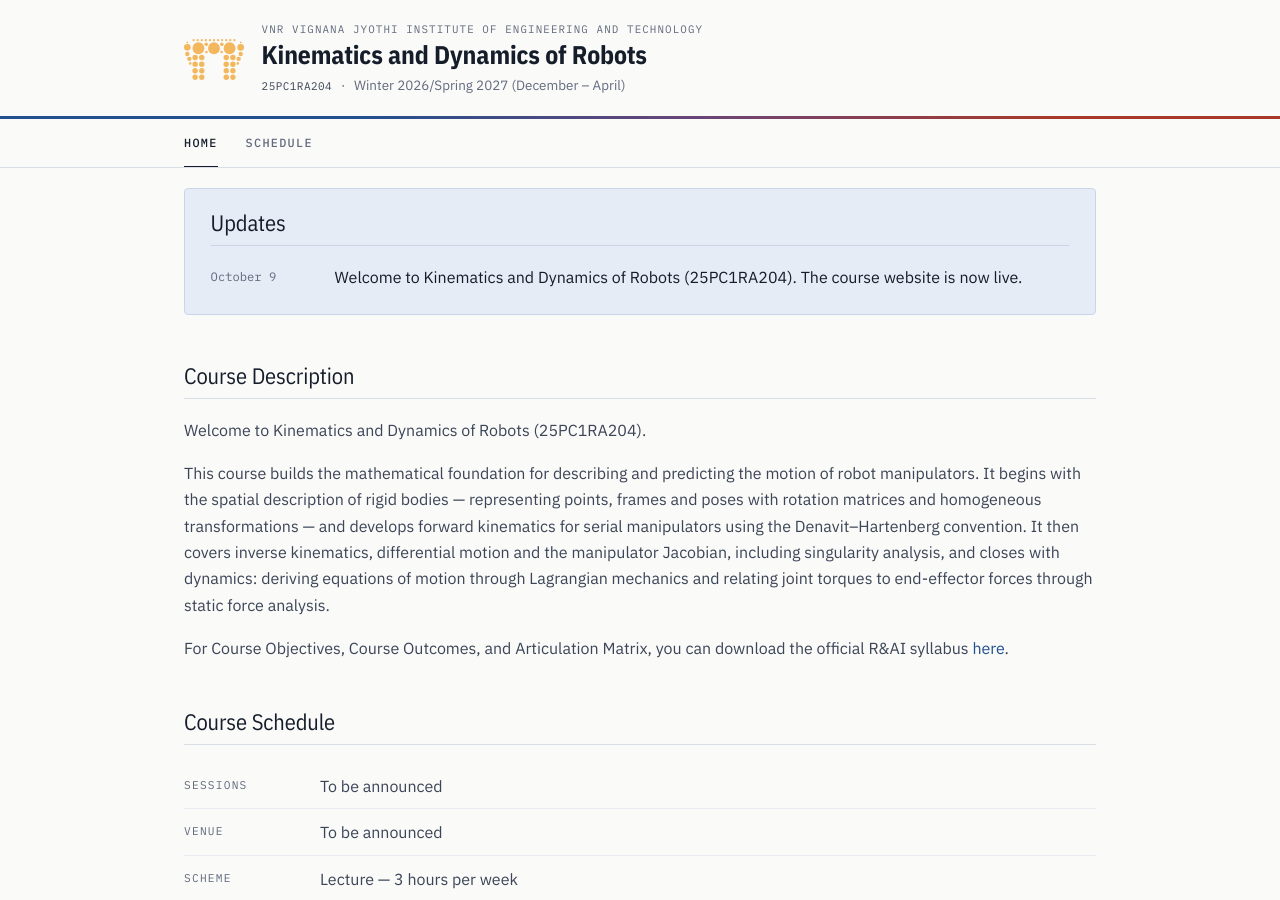
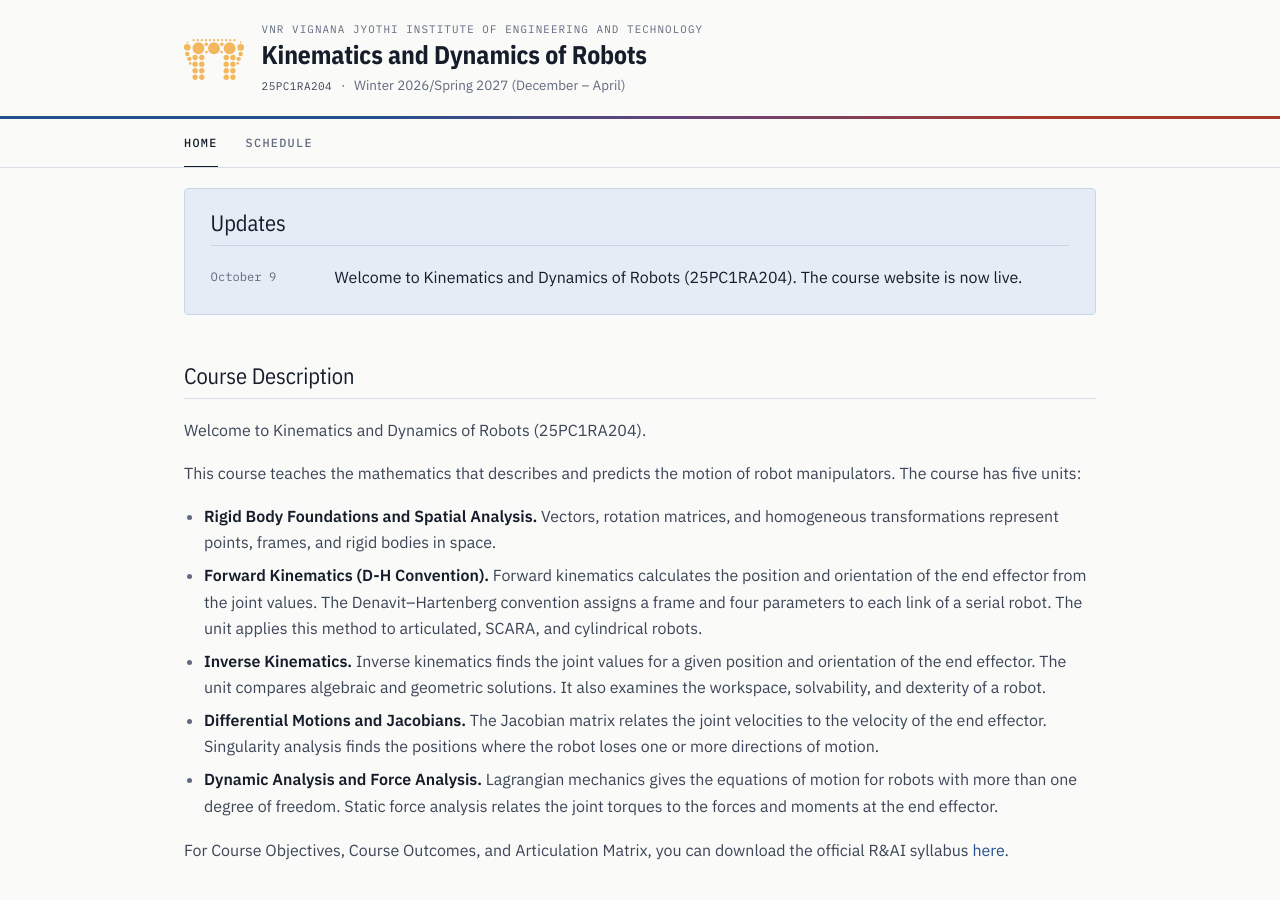
Before and after one commit to uhvardhan/kinematics-dynamics-robots, a Jekyll site: the page built from index.md, in a window 1280 px wide and 900 px high. Built offline with Jekyll 4.4.1, drawn with Linux system fonts in a browser that asks for light colours.

Commit message:
Rewrite the course description in Simplified Technical English
Short active sentences and one entry per syllabus unit, following the
ASD-STE100 rules of the simple-english skill.

Co-Authored-By: Claude Opus 5.5 <noreply@anthropic.com>
Claude-Session: https://claude.ai/code/session_01Asub2d363DQaGTL1eJYgtC

```diff
--- a/index.md
+++ b/index.md
@@ -6,14 +6,13 @@ permalink: /
 
 Welcome to Kinematics and Dynamics of Robots (25PC1RA204).
 
-This course builds the mathematical foundation for describing and predicting the motion of
-robot manipulators. It begins with the spatial description of rigid bodies — representing
-points, frames and poses with rotation matrices and homogeneous transformations — and
-develops forward kinematics for serial manipulators using the Denavit–Hartenberg convention.
-It then covers inverse kinematics, differential motion and the manipulator Jacobian,
-including singularity analysis, and closes with dynamics: deriving equations of motion
-through Lagrangian mechanics and relating joint torques to end-effector forces through
-static force analysis.
+This course teaches the mathematics that describes and predicts the motion of robot manipulators. The course has five units:
+
+- **Rigid Body Foundations and Spatial Analysis.** Vectors, rotation matrices, and homogeneous transformations represent points, frames, and rigid bodies in space.
+- **Forward Kinematics (D-H Convention).** Forward kinematics calculates the position and orientation of the end effector from the joint values. The Denavit–Hartenberg convention assigns a frame and four parameters to each link of a serial robot. The unit applies this method to articulated, SCARA, and cylindrical robots.
+- **Inverse Kinematics.** Inverse kinematics finds the joint values for a given position and orientation of the end effector. The unit compares algebraic and geometric solutions. It also examines the workspace, solvability, and dexterity of a robot.
+- **Differential Motions and Jacobians.** The Jacobian matrix relates the joint velocities to the velocity of the end effector. Singularity analysis finds the positions where the robot loses one or more directions of motion.
+- **Dynamic Analysis and Force Analysis.** Lagrangian mechanics gives the equations of motion for robots with more than one degree of freedom. Static force analysis relates the joint torques to the forces and moments at the end effector.
 
 For Course Objectives, Course Outcomes, and Articulation Matrix, you can download the
 official R&AI syllabus [here](https://www.vnrvjiet.ac.in/__l5e/assets-v1/2ffff3c9-daea-4ba1-bc7e-42dea9745c15/II-B.Tech-RAI-R25.pdf).
```
